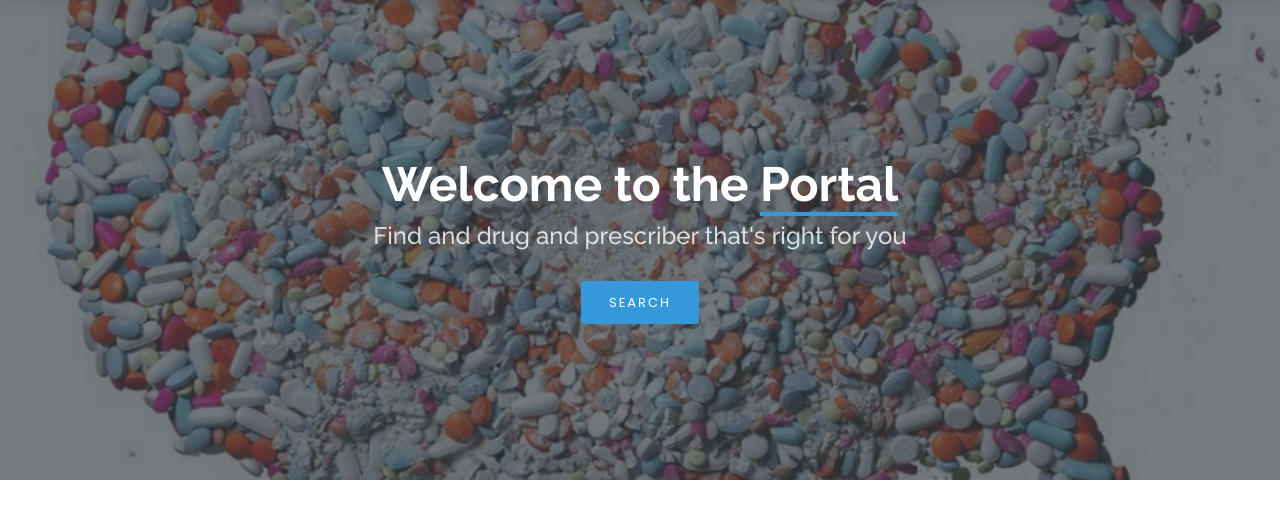
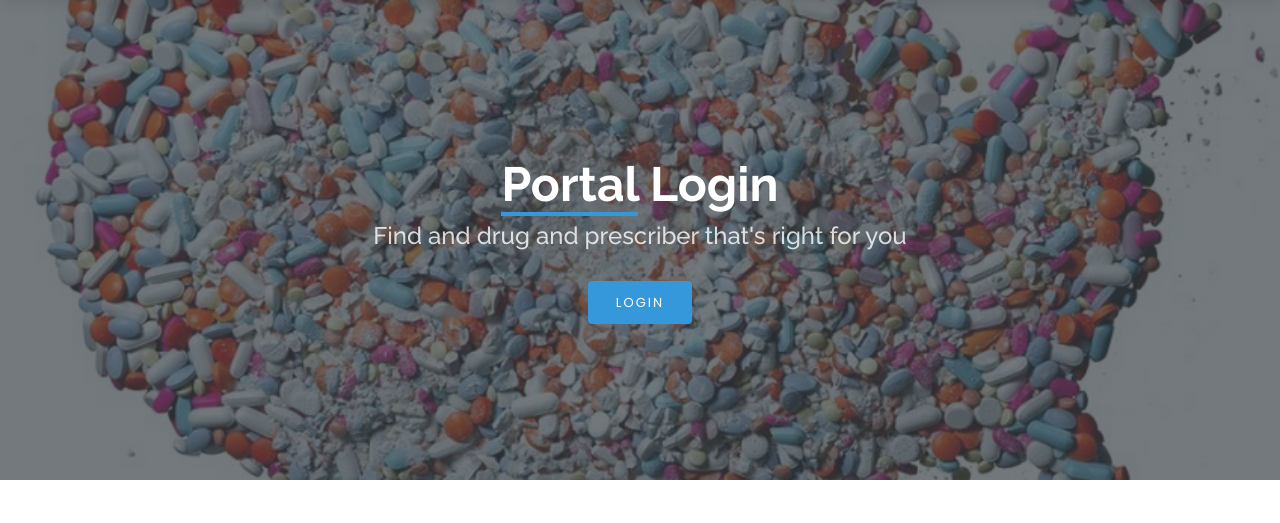
Before and after one commit to RexforNext22/INTEXOpiod, a Django app: page / in a window 1280 px wide. Shown: the part 70-593 px from the top of the page. Run offline with Django 3.2, Linux system fonts and the light colour scheme; some libraries are stand-ins or nearby versions.

Commit message:
added by ryan

```diff
--- a/templates/homepages/drugDetails.html
+++ b/templates/homepages/drugDetails.html
@@ -90,7 +90,7 @@ input[type="text"]{
   <div style="border: 1px solid; width: 400px; margin: auto; padding-left:15px; padding-top:15px; padding-bottom: 15px;">
   <p>
     <h3 style="text-align: center;">
-    {{opioid}}<!--The names of the column names have to match perfectly-->
+    Classification: {{opioid}}<!--The names of the column names have to match perfectly-->
     </h3>
     <br><br>
    <h3>Prescribers:</h3><br>
--- a/templates/homepages/index2.html
+++ b/templates/homepages/index2.html
@@ -18,9 +18,9 @@
   <!-- ======= Hero Section ======= -->
   <section id="hero" class="d-flex flex-column justify-content-center align-items-center">
     <div class="container text-center text-md-left" data-aos="fade-up">
-      <h1>Welcome to the <span>Portal</span></h1>
+      <h1><span>Portal</span> Login</h1>
       <h2>Find and drug and prescriber that's right for you</h2>
-      <a href="{%url 'login'%}" class="btn-get-started scrollto"> Search</a>
+      <a href="{%url 'login'%}" class="btn-get-started scrollto"> Login</a>
     </div>
   </section><!-- End Hero -->
 
```
